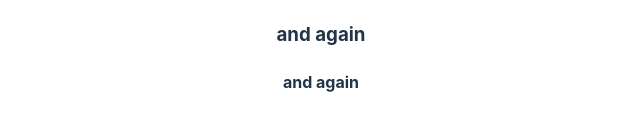
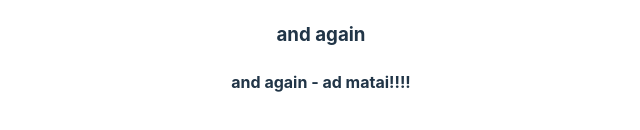
Before and after one commit to EthWiz/vite-simple-deploy, a React (Vite) app: page / in a window 1280 px wide. Shown: the part 422-552 px from the top of the page, without its empty margins (319-959 px from the left). Built offline with nearby package versions, Linux system fonts and the light colour scheme.

Commit message:
Update App.jsx

```diff
--- a/src/App.jsx
+++ b/src/App.jsx
@@ -6,7 +6,7 @@ function App() {
       <h1>Hello World!</h1>
       <h2>Added this line using WF - changed again</h2>
       <h3>and again</h3>
-      <h4>and again</h4>
+      <h4>and again - ad matai!!!!</h4>
     </>
   );
 }
```
